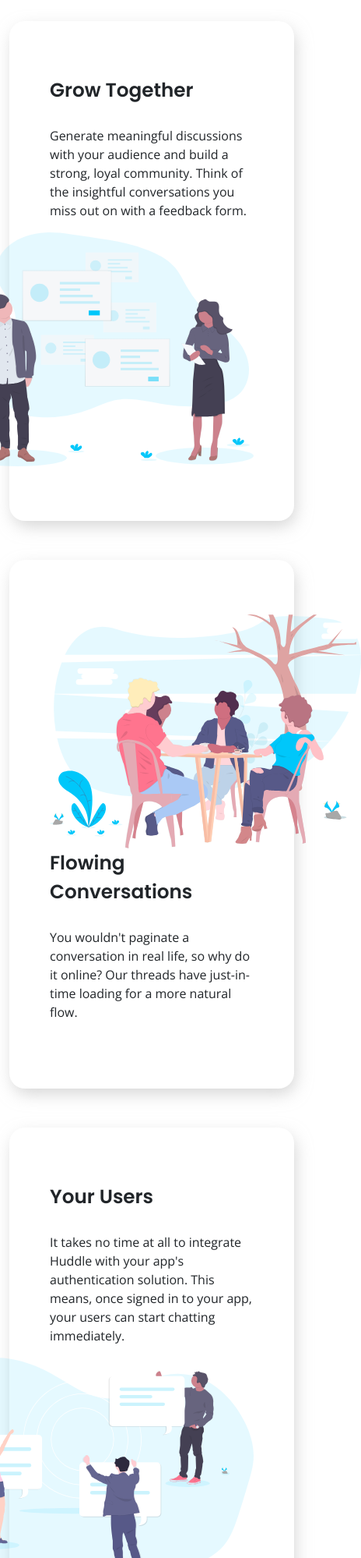
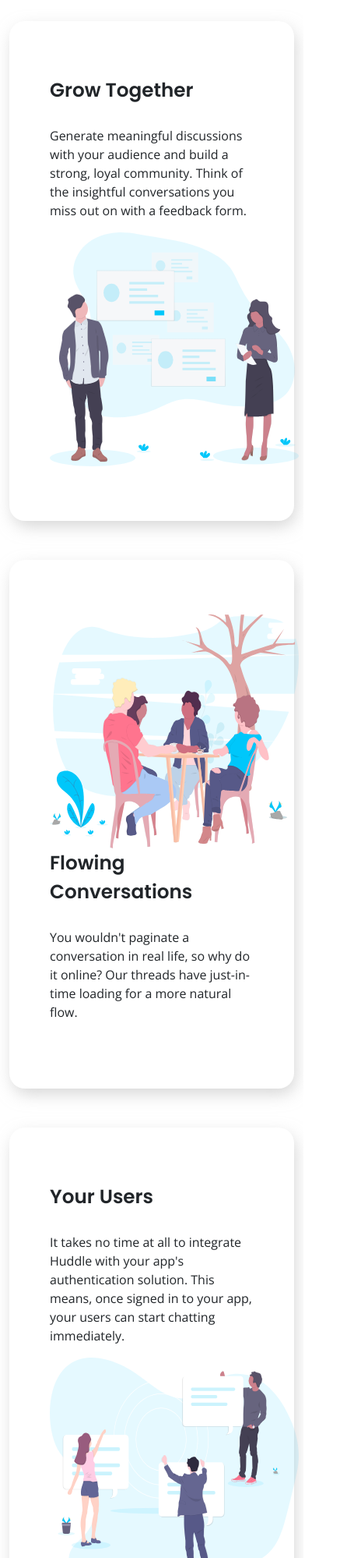
Before and after one commit to oviematthew/Huddle-Landing-Page-Design, a plain HTML site: page index.html in a window 390 px wide. Shown: the part 867-2865 px from the top of the page at 78% size, 464 px wide, since content can reach past the window. Drawn offline with nearby package versions, Linux system fonts and the light colour scheme.

Commit message:
Add files via upload
Reduced mid-section image sizes on mobile screens

```diff
--- a/index.html
+++ b/index.html
@@ -65,16 +65,16 @@
                 Think of the insightful conversations you miss out on with a feedback form.
               </p>
             </div>
-            <div class="col-12 col-lg-6 d-flex justify-content-end">
-              <img src="./images/illustration-grow-together.svg" width="400px" height="300px" alt="grow together">
+            <div class="col-12 col-lg-6 " id="mid-imgs-div">
+              <img class="midimgs" src="./images/illustration-grow-together.svg" width="400px" height="300px" alt="grow together">
             </div>
           </div>
 
 
           <div class="row" id="rows">
 
-            <div class="col-12 col-lg-6">
-              <img src="./images/illustration-flowing-conversation.svg" width="400px" height="300px" alt="flowing conversation">
+            <div class="col-12 col-lg-6" id="mid-imgs-div">
+              <img class="midimgs" src="./images/illustration-flowing-conversation.svg" width="400px" height="300px" alt="flowing conversation">
             </div>
 
             <div class="col-12 col-lg-6 " >
@@ -99,8 +99,8 @@
                 This means, once signed in to your app, your users can start chatting immediately.
               </p>
             </div>
-            <div class="col-12 col-lg-6 d-flex justify-content-end">
-              <img src="./images/illustration-your-users.svg" width="400px" height="300px" alt="your users">
+            <div class="col-12 col-lg-6" id="mid-imgs-div" >
+              <img class="midimgs"  src="./images/illustration-your-users.svg" width="400px" height="300px" alt="your users">
             </div>
           </div>
 
--- a/style.css
+++ b/style.css
@@ -144,6 +144,19 @@ header {
     }
     .heroparag {
         overflow-wrap: break-word;
+    }
+
+    .midimgs {
+
+        width: 320px;
+
+    }
+
+    .mid-imgs-div {
+        display: flex;
+        justify-content: center;
+        align-items: center;
+
     }
 }
 
```
